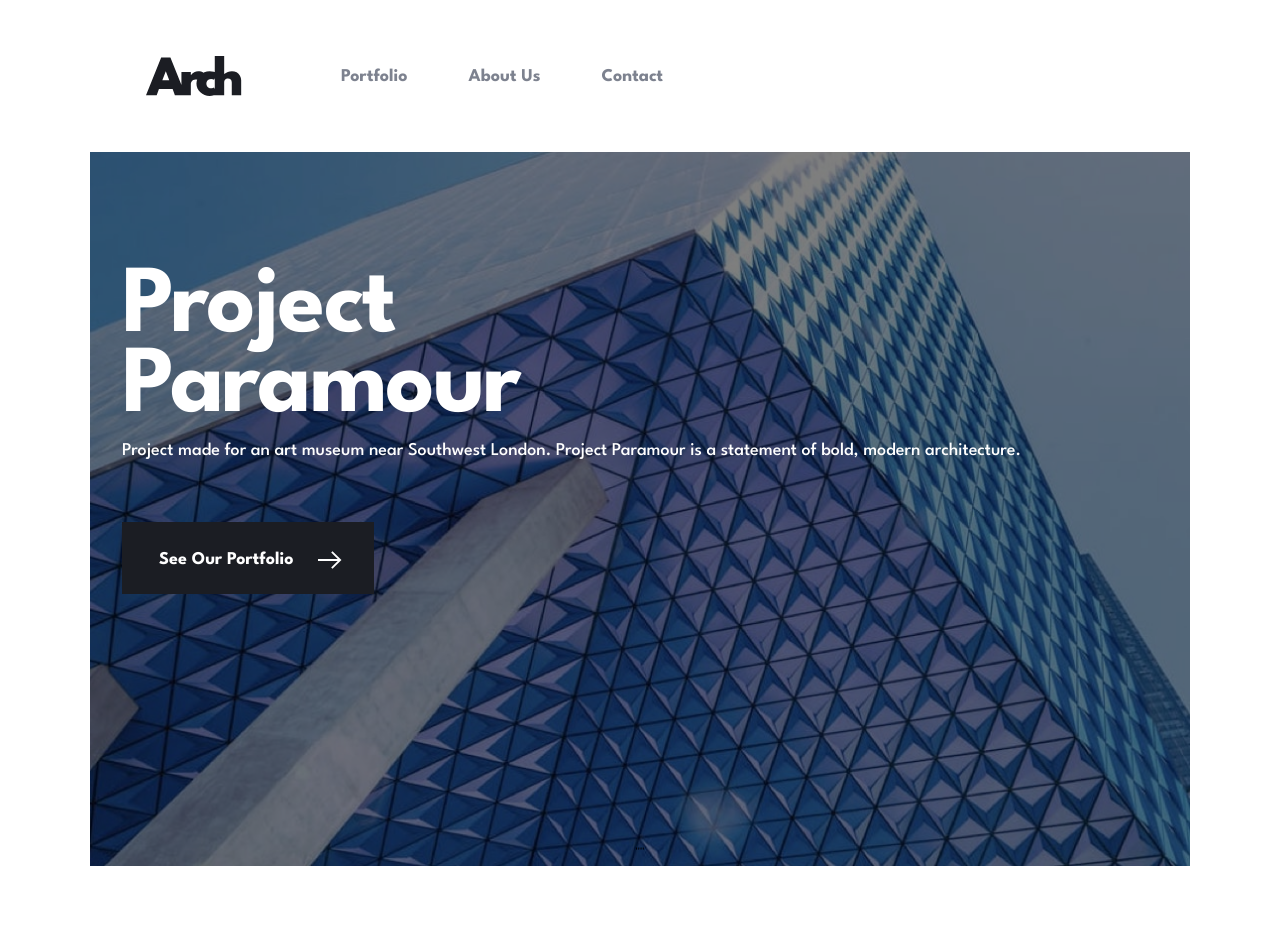
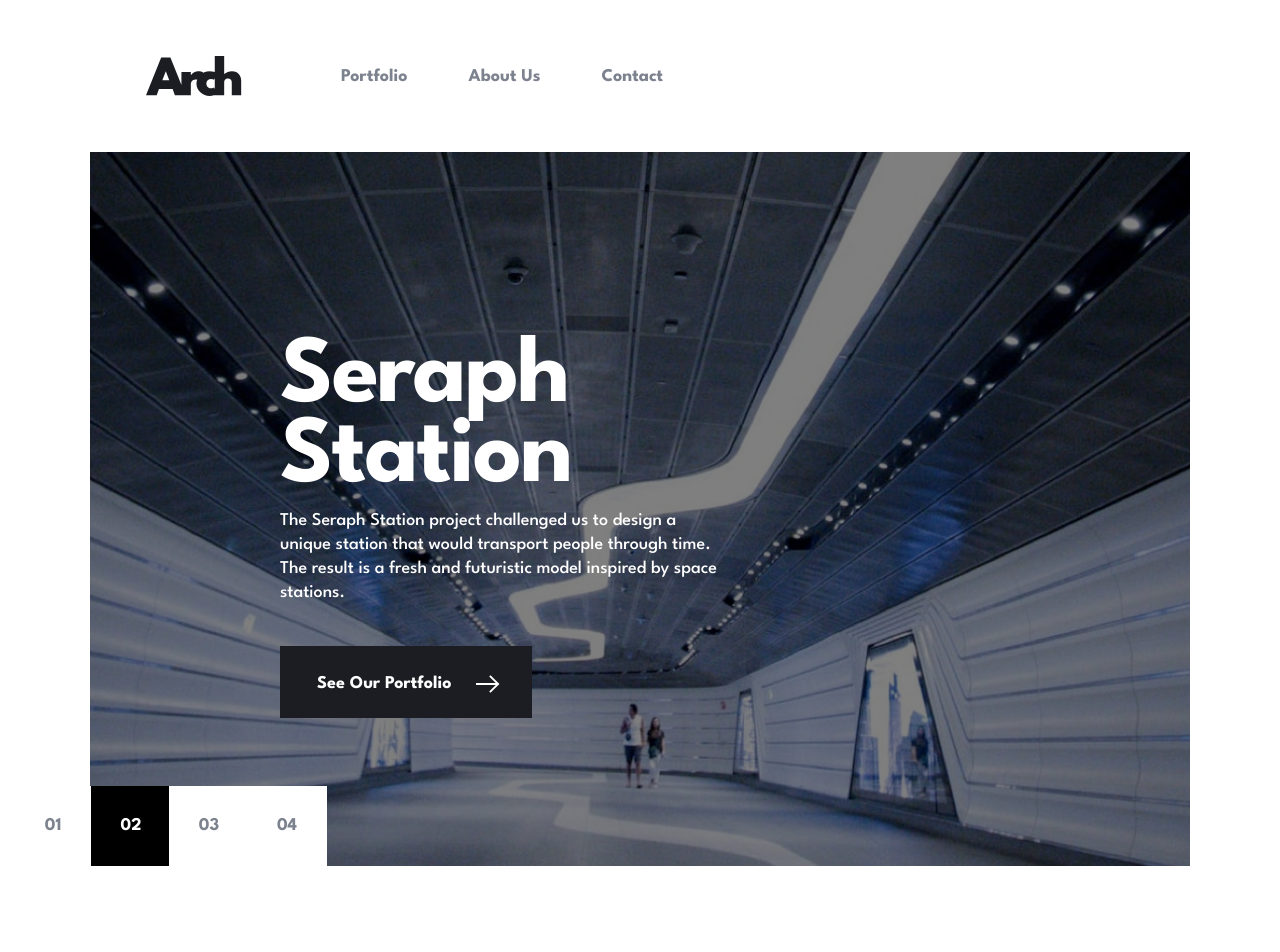
Before and after one commit to Alexandre-st/Arch-studio-multipage-website, a React (Create React App) app: page / in a window 1280 px wide. Shown: the top 952 px of the page. Built offline with nearby package versions, Linux system fonts and the light colour scheme.

Commit message:
Swiper/Carousel done - Full responsive

```diff
--- a/src/components/Carousel.js
+++ b/src/components/Carousel.js
@@ -16,7 +16,8 @@ const Carousel = () => {
   const pagination = {
     clickable: true,
     renderBullet: function(index, className) {
-      return '<span class="' + className + '">0' + (index + 1) + "</span>'";
+      return '<span class="' + className + '">0' + (index + 1) + "</span>";
+      // '<span class="' + className + '">0 + (index + 1) + "</span>";
     }
   };
 
@@ -28,6 +29,10 @@ const Carousel = () => {
         slidesPerView={1}
         pagination={pagination}
         effect='fade'
+        autoplay={{
+          delay: 5000,
+          disableOnInteraction: false,
+        }}
       >
       {slides.map((slide, index) => {
         return (
--- a/src/styles/components/_carousel.scss
+++ b/src/styles/components/_carousel.scss
@@ -2,14 +2,64 @@
 
 .swiper {
     position: relative;
+    overflow: visible;
 
     &-pagination-bullet {
         display: none;
+
+        @include mq(laptop) {
+            display: block;
+        }
     }
 }
 
-.home-hero-content {
+// Bullet's parents
+.swiper-horizontal > .swiper-pagination-bullets, .swiper-pagination-bullets.swiper-pagination-horizontal {
+    display: flex;
+    bottom: 0;
+    left: -7.6rem;
+  }
+
+  // To remove the margin between the bullets
+  .swiper-horizontal > .swiper-pagination-bullets .swiper-pagination-bullet, .swiper-pagination-horizontal.swiper-pagination-bullets .swiper-pagination-bullet {
+    margin: 0 -1px 0px -1px;
+  }
+
+  // To modify the background of the bullet pagination
+
+  @include mq(laptop) {
+      .swiper-pagination-bullet {
+          background-color: #fff;
+          color: #7D828F;
+          display: flex;
+          justify-content: center;
+          align-items: center;
+          height: 8rem;
+          width: 8rem;
+          font-size: 1.8rem;
+          font-weight: 700;
+          border-radius: 0%;
+          opacity: 1;
+
+          &-active {
+            background-color: #000;
+            color: #fff;
+          }
+      }
+  }
+
+.home-hero {
+
+    &-content {
     position: relative;
+
+    @include mq(tablet) {
+        margin: 0 9.7rem 0 9.8em;
+    }
+
+    @include mq(desktop) {
+        margin: 0
+    }
 
         &-img {
             @include mask-image;
@@ -17,11 +67,33 @@
 
         &-text {
             position: absolute;
-        top: 11.6rem;
+            top: 20.74%;
             left: 3.2rem;
             right: 3.2rem;
             color:#FFFFFF;
             z-index: 2;
+
+            @include mq(tablet) {
+                top: 25.83%;
+                left: 5.8rem;
+                right: 5.8rem;
+            }
+
+            @include mq(laptop) {
+                top: 9rem;
+                left: 14rem;
+                right: 19.6rem;
+            }
+
+            @include mq(desktop) {
+                top: 18.6rem;
+                left: 19rem;
+                right: 37.6rem;
+            }
+
+            p {
+                max-width: 44.5rem;
+            }
 
             &-title {
                 margin-bottom: 1.1rem;
@@ -32,5 +104,10 @@
             width: 25.2rem;
             padding-left: 3.7rem;
             margin-top: 5.9rem;
+
+            @include mq(tablet) {
+                margin-top: 4.1rem;
             }
         }
+    }
+}
```
Lines whose indentation alone changed are shown as unchanged.
